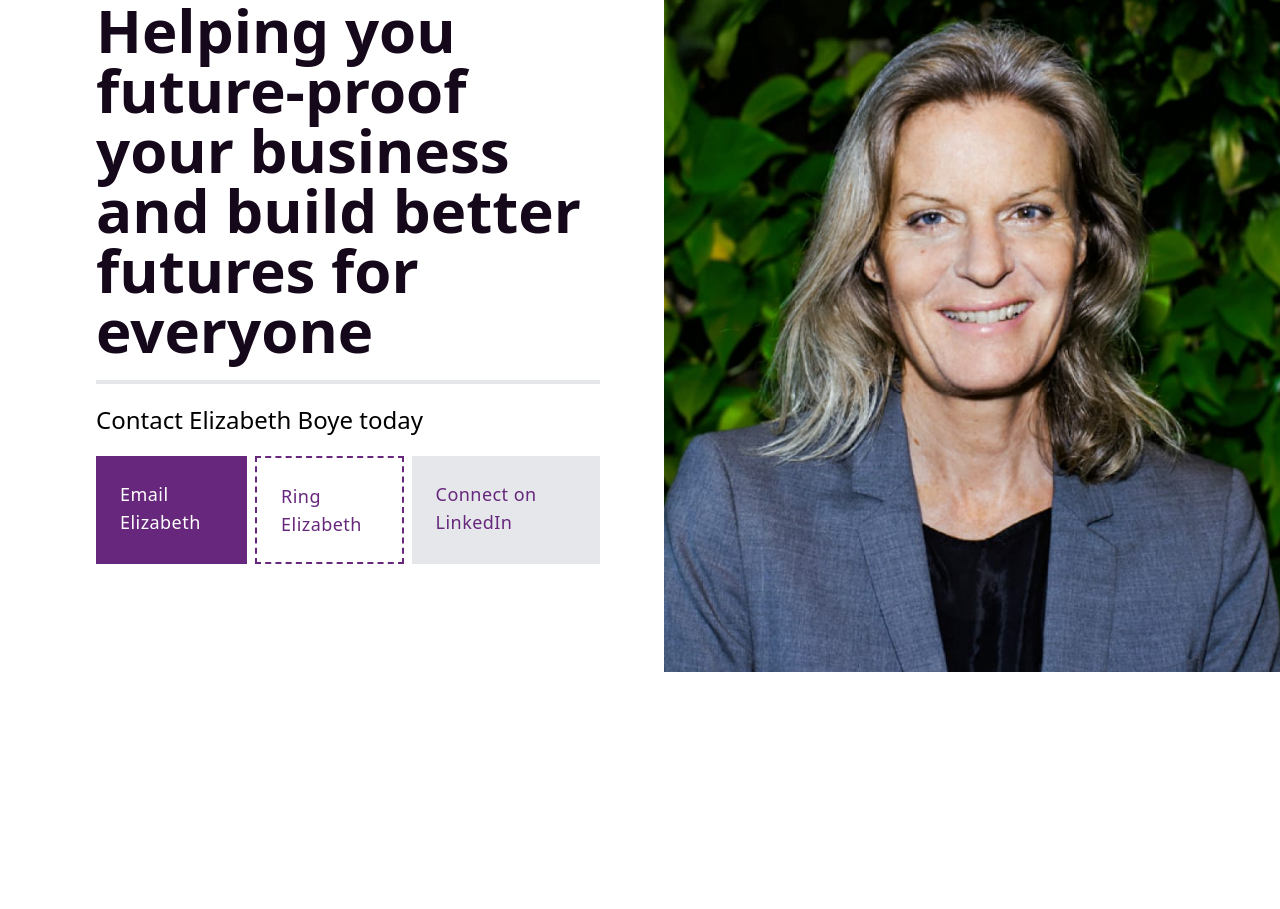
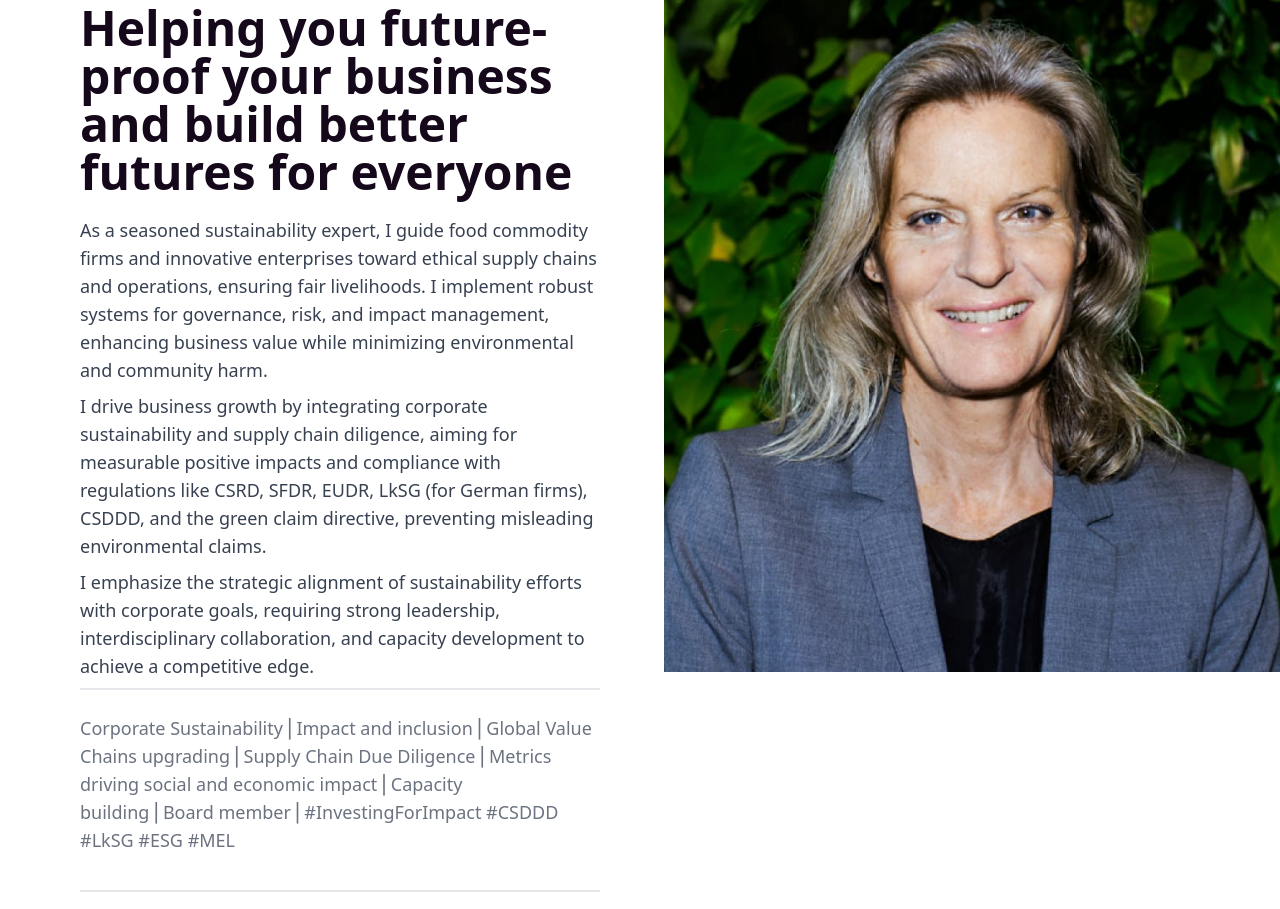
Before and after one commit to manimul/sociability, a website built with Vite: page index.html in a window 1280 px wide. Shown: the part 128-1037 px from the top of the page. Before the commit the page ends 800 px from the top, so only its background shows below. Built offline with nearby package versions, Linux system fonts and the light colour scheme.

Commit message:
updated text

```diff
--- a/index.html
+++ b/index.html
@@ -23,7 +23,7 @@
 
   <body class="">
     <header class="   absolute left-0 top-0 right-0">
-      <nav class="flex  justify-between items-center   mx-auto px-4 md:px-12 lg:px-24 py-4 ">
+      <nav class="flex  justify-between items-center   mx-auto px-4 md:px-8 lg:px-12 xl:px-20 py-4 ">
         <div class="logo">
             <img class="h-24" src="./images/logo.png" alt="Sociability Logo" />
         </div>
@@ -42,11 +42,28 @@
         </div>
       </nav></header>
     <main class="grid md:justify-center  md:align-middle  md:gap-12 md:grid-cols-2 md:min-h-screen bg-white z-0">
-      <div class="p-4 md:pl-12 order-2 md:order-1 lg:pl-24 self-center flex flex-col space-y-5   ">
+      <div class="p-4 md:pl-8 order-2 md:order-1 lg:pl-12 xl:pl-20 self-center flex flex-col md:mt-24 space-y-5   ">
         <h1 class="text-2xl  font-medium"></h1>
-        <h2 class="text-4xl md:text-5xl lg:text-6xl font-semibold text-[#15081a] ">Helping you future-proof your business and build better futures for everyone
+        <h2 class="text-2xl md:text-4xl lg:text-5xl font-semibold text-[#15081a] ">Helping you future-proof your business and build better futures for everyone
         </h2>
-        <hr class="border-2">
+        <div class="text-lg font-medium text-gray-700 space-y-2">
+        <p>As a seasoned sustainability expert, I guide food commodity firms and innovative enterprises toward ethical supply chains and operations, ensuring fair livelihoods. I implement robust systems for governance, risk, and impact management, enhancing business value while minimizing environmental and community harm.
+
+        </p>
+        <p>I drive business growth by integrating corporate sustainability and supply chain diligence, aiming for measurable positive impacts and compliance with regulations like CSRD, SFDR, EUDR, LkSG (for German firms), CSDDD, and the green claim directive, preventing misleading environmental claims.
+
+        </p>
+        <p > I emphasize the strategic alignment of sustainability efforts with corporate goals, requiring strong leadership, interdisciplinary collaboration, and capacity development to achieve a competitive edge.        </p>
+
+
+            <hr class="border">
+
+            <p class= "text-gray-500  py-4">Corporate Sustainability⎪Impact and inclusion⎪Global Value Chains upgrading⎪Supply Chain Due Diligence⎪Metrics driving social and economic impact⎪Capacity building⎪Board member⎪#InvestingForImpact #CSDDD #LkSG #ESG #MEL</p>
+
+        </div>
+
+        <hr class="border">
+
         <p class="text-2xl font-medium">Contact Elizabeth Boye today</p>
         <div class="flex flex-col lg:flex-row space-y-2 lg:space-y-0 lg:space-x-2 text-base xl:text-lg font-medium tracking-wide">
         <a class="bg-[#67277C] p-4  lg:p-6  lg:w-fit text-white" href="mailto:eb@sociability.dk">Email Elizabeth</a>
```
